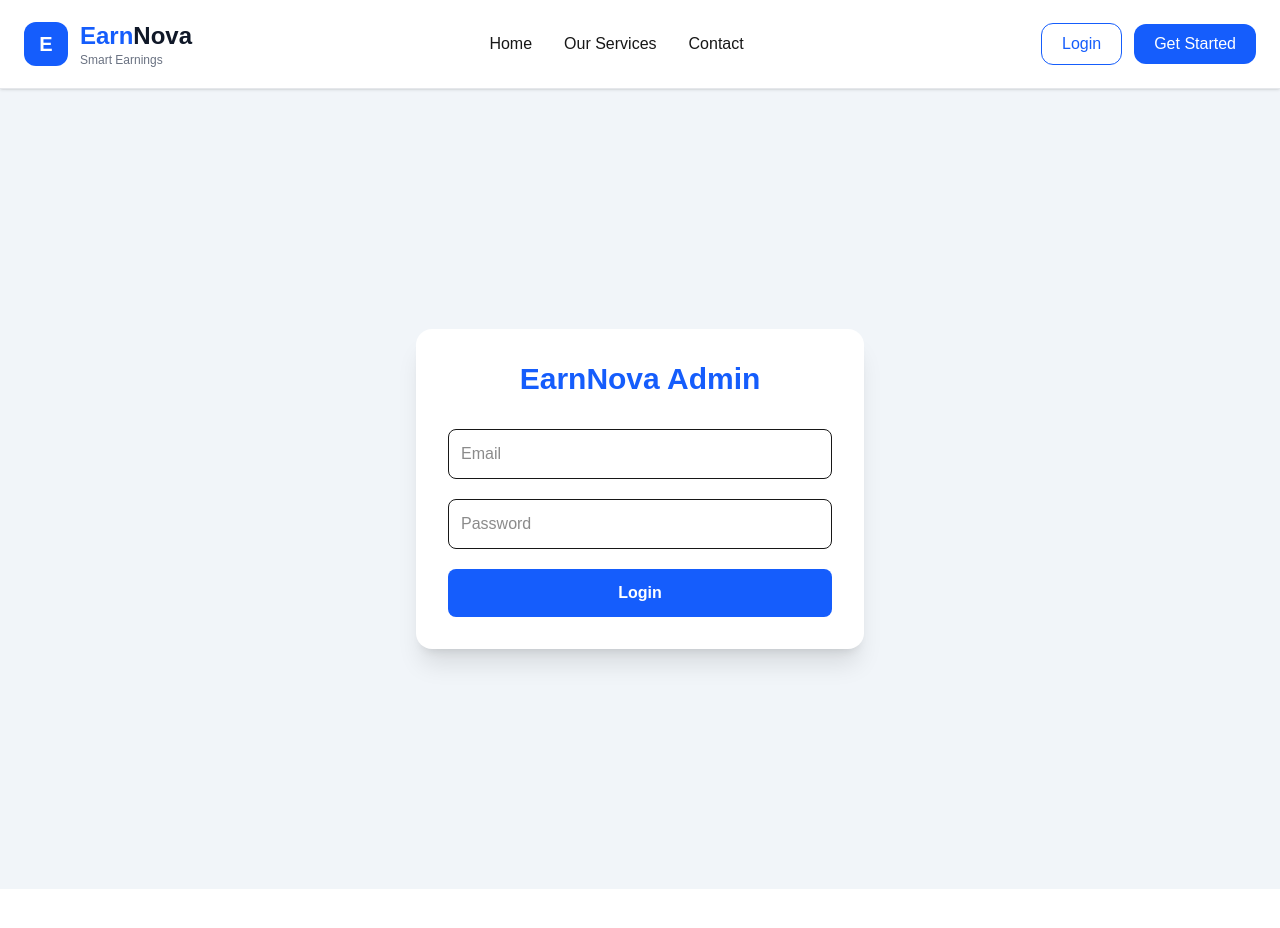
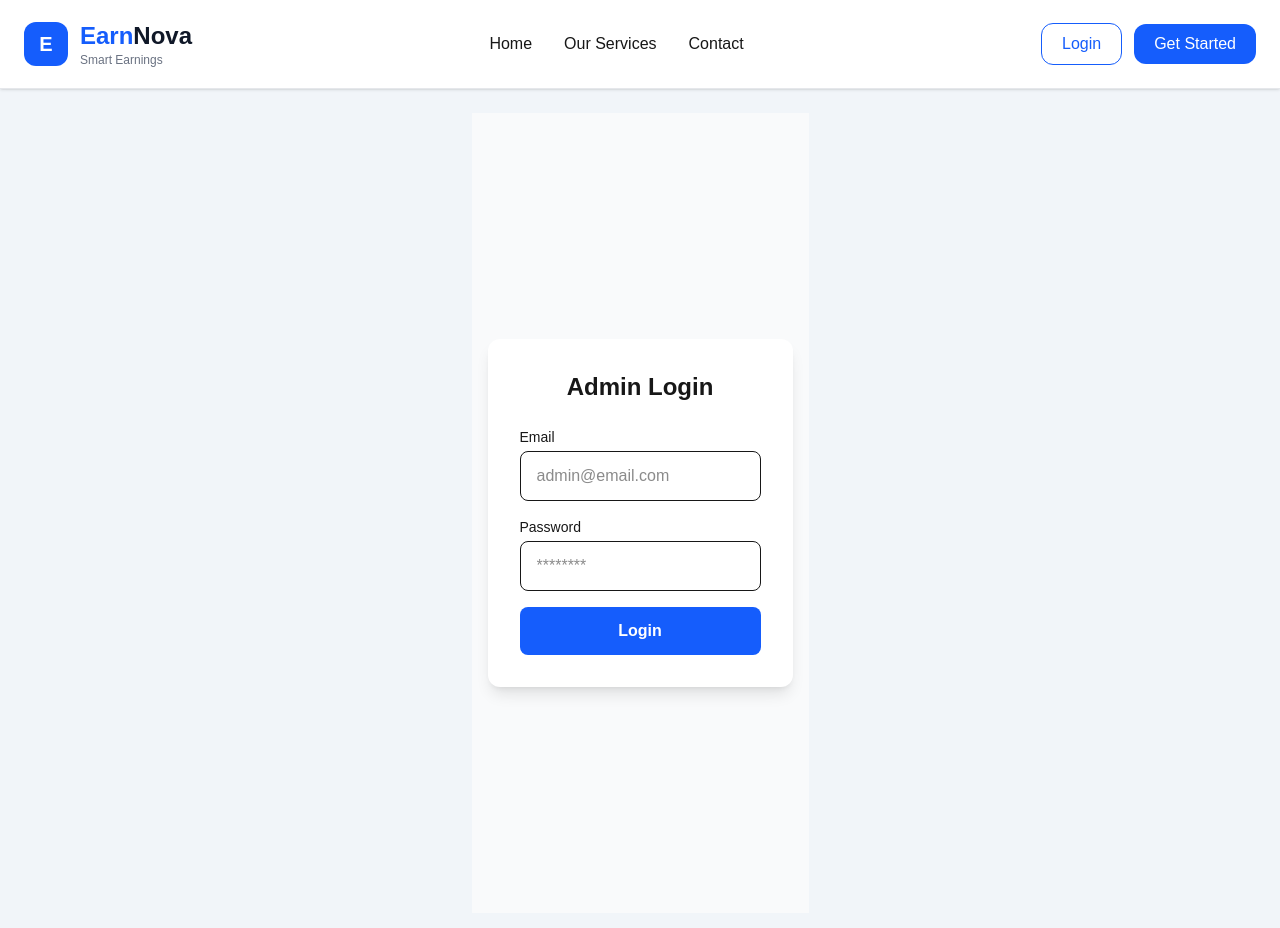
Before and after one commit to abdul8031/earnnova, a Next.js app: page /admin/login in a window 1280 px wide. Shown: the top 928 px of the page. Before the commit the page ends 889 px from the top, so only its background shows below. Built offline with nearby package versions, Linux system fonts and the light colour scheme; no server answers.

Commit message:
fix admin login eslint errors

```diff
--- a/components/admin/auth/AdminLoginForm.tsx
+++ b/components/admin/auth/AdminLoginForm.tsx
@@ -1,98 +1,124 @@
 "use client";
 
 import { useState } from "react";
+import { signInWithEmailAndPassword } from "firebase/auth";
+import { auth } from "@/lib/firebase";
 import { useRouter } from "next/navigation";
-
-import { auth, db } from "@/lib/firebase";
-
-import { signInWithEmailAndPassword } from "firebase/auth";
-import { doc, getDoc } from "firebase/firestore";
 
 export default function AdminLoginForm() {
   const router = useRouter();
 
   const [email, setEmail] = useState("");
   const [password, setPassword] = useState("");
+
   const [loading, setLoading] = useState(false);
   const [error, setError] = useState("");
 
-  async function handleLogin(e: React.FormEvent) {
+  async function handleLogin(e: React.FormEvent<HTMLFormElement>) {
     e.preventDefault();
 
+    setError("");
     setLoading(true);
-    setError("");
 
     try {
-      if (email !== "allverzo0@gmail.com") {
-        throw new Error("Access Denied");
-      }
-
-      const result = await signInWithEmailAndPassword(
+      const userCredential = await signInWithEmailAndPassword(
         auth,
         email,
         password
       );
 
-      const userDoc = await getDoc(
-        doc(db, "users", result.user.uid)
-      );
+      const user = userCredential.user;
 
-      if (
-        !userDoc.exists() ||
-        userDoc.data().role !== "admin"
-      ) {
-        throw new Error("You are not an admin.");
+      // Admin email check
+      const adminEmails = [
+        "admin@earnnova.site",
+      ];
+
+      if (!adminEmails.includes(user.email || "")) {
+        setError("You are not authorized as admin.");
+        setLoading(false);
+        return;
       }
 
-      router.push("/admin");
-    } catch (err: any) {
-      setError(err.message || "Login Failed");
+      router.push("/admin/dashboard");
+
+    } catch (error: unknown) {
+      if (error instanceof Error) {
+        setError(error.message);
+      } else {
+        setError("Login failed. Please try again.");
+      }
+    } finally {
+      setLoading(false);
+    }
   }
 
-    setLoading(false);
-  }
 
   return (
-    <div className="w-full max-w-md rounded-2xl bg-white shadow-xl p-8">
+    <div className="min-h-screen flex items-center justify-center bg-gray-50 px-4">
 
-      <h1 className="mb-8 text-center text-3xl font-bold text-blue-600">
-        EarnNova Admin
+      <div className="w-full max-w-md bg-white rounded-xl shadow-lg p-8">
+
+        <h1 className="text-2xl font-bold text-center mb-6">
+          Admin Login
         </h1>
 
-      <form onSubmit={handleLogin} className="space-y-5">
+
+        {error && (
+          <div className="mb-4 rounded-lg bg-red-100 px-4 py-3 text-sm text-red-700">
+            {error}
+          </div>
+        )}
+
+
+        <form onSubmit={handleLogin} className="space-y-4">
+
+
+          <div>
+            <label className="block text-sm font-medium mb-1">
+              Email
+            </label>
 
             <input
               type="email"
-          placeholder="Email"
               value={email}
               onChange={(e) => setEmail(e.target.value)}
-          className="w-full rounded-lg border p-3"
+              placeholder="admin@email.com"
+              required
+              className="w-full rounded-lg border px-4 py-3 outline-none focus:ring-2 focus:ring-blue-500"
             />
+          </div>
+
+
+          <div>
+            <label className="block text-sm font-medium mb-1">
+              Password
+            </label>
 
             <input
               type="password"
-          placeholder="Password"
               value={password}
               onChange={(e) => setPassword(e.target.value)}
-          className="w-full rounded-lg border p-3"
+              placeholder="********"
+              required
+              className="w-full rounded-lg border px-4 py-3 outline-none focus:ring-2 focus:ring-blue-500"
             />
+          </div>
 
-        {error && (
-          <p className="text-red-600 text-sm">
-            {error}
-          </p>
-        )}
 
           <button
             type="submit"
             disabled={loading}
-          className="w-full rounded-lg bg-blue-600 py-3 font-semibold text-white"
+            className="w-full rounded-lg bg-blue-600 py-3 text-white font-semibold hover:bg-blue-700 disabled:opacity-50"
           >
-          {loading ? "Please Wait..." : "Login"}
+            {loading ? "Logging in..." : "Login"}
           </button>
+
 
         </form>
 
       </div>
+
+    </div>
   );
 }
```
Lines whose indentation alone changed are shown as unchanged.
